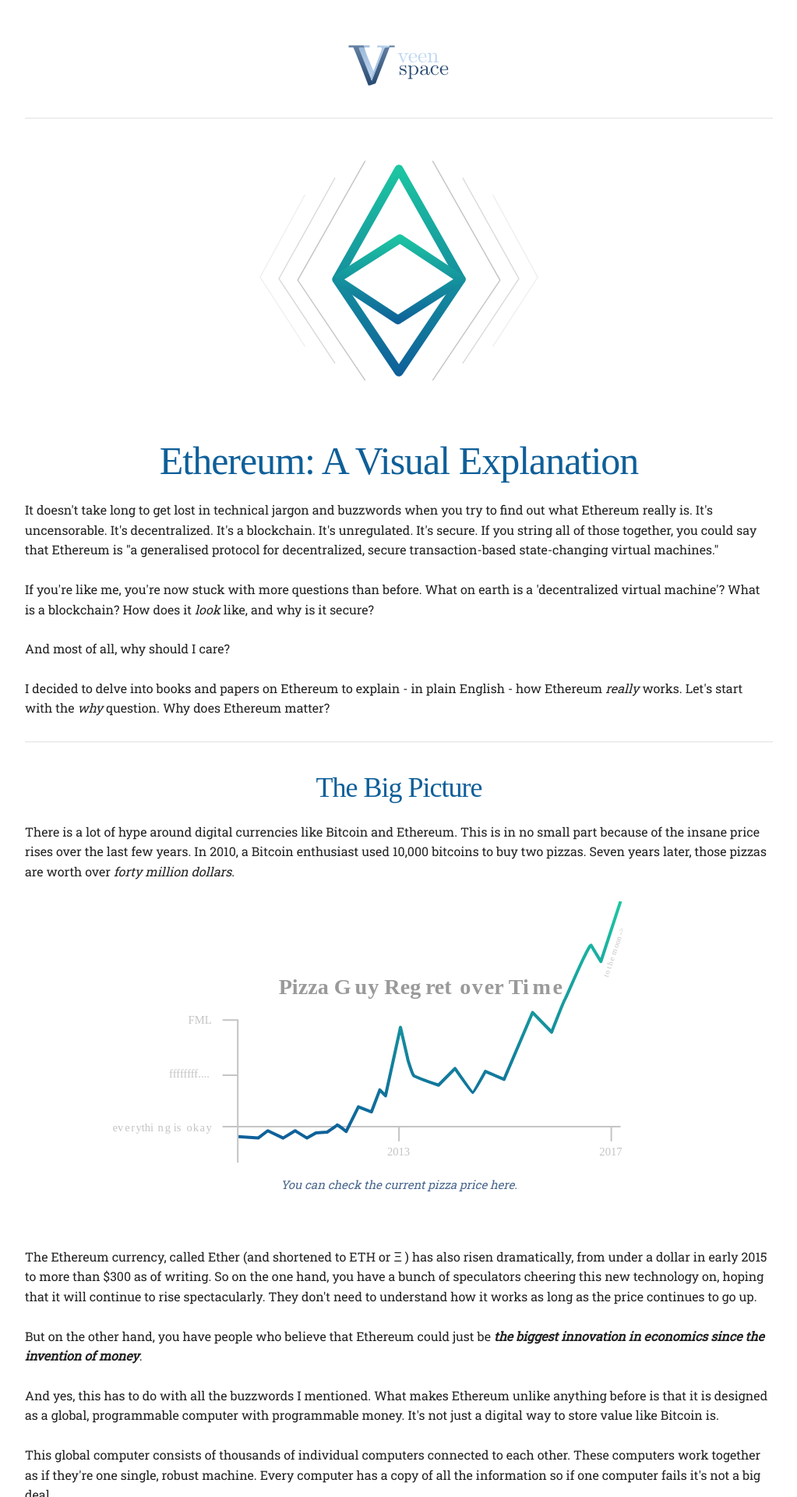
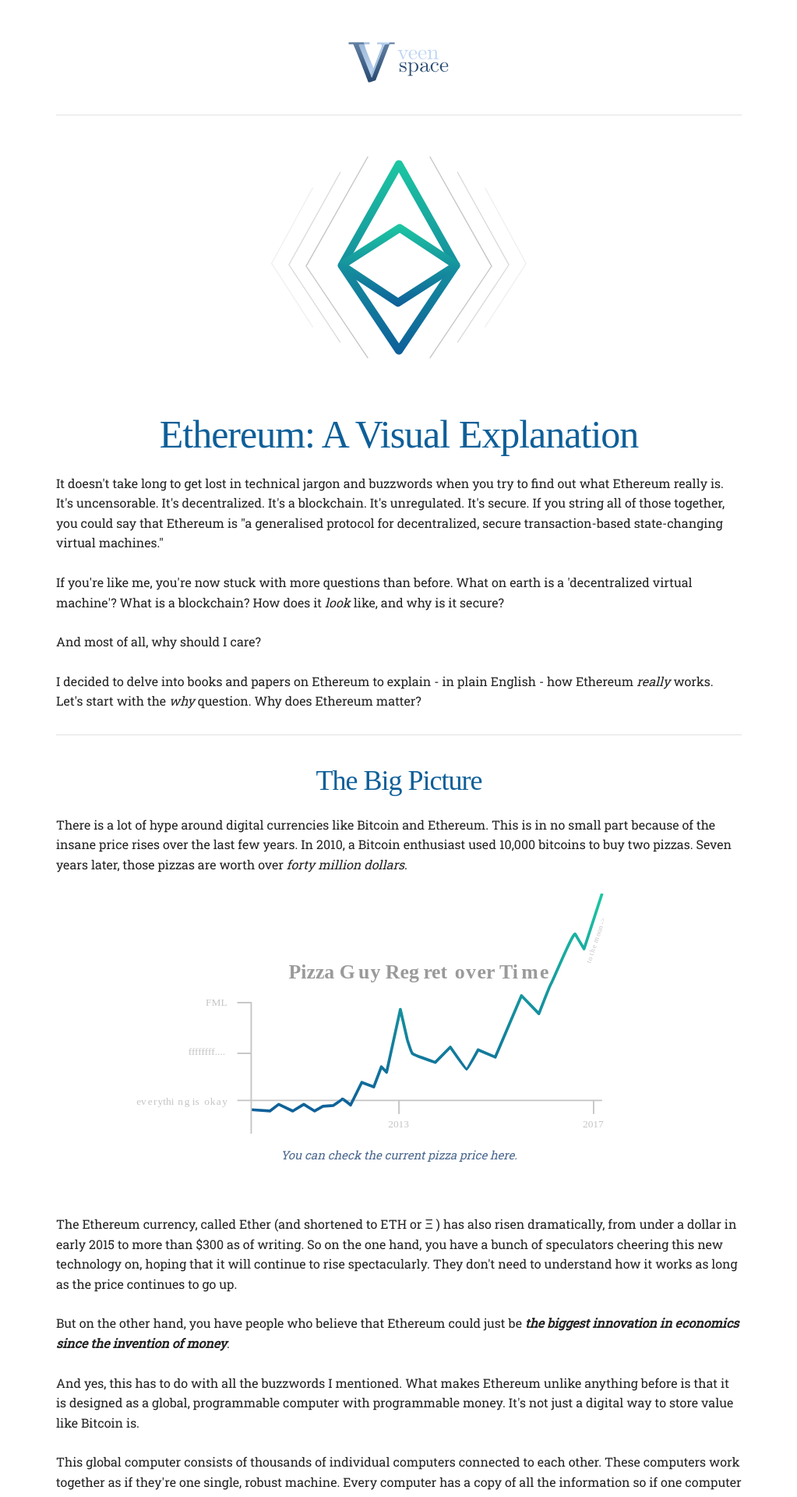
Before and after one commit to vdveen/vdveen.github.io, a Jekyll site: the page ethereum.html, which Jekyll copies as it is, in a window 1280 px wide. Shown: the top 1920 px of the page at 78% size, without its empty margins (128-1151 px from the left). Built offline with Jekyll 4.4.1, drawn with Linux system fonts in a browser that asks for light colours; some web fonts are replaced; some of the changed text lies outside the part shown.

Commit message:
Further HTML improvements

```diff
--- a/css/skeleton.css
+++ b/css/skeleton.css
@@ -31,7 +31,7 @@
 .container {
   position: relative;
   width: 100%;
-  max-width: 960px;
+  max-width: 880px;
   margin: 0 auto;
   padding: 0 20px;
   box-sizing: border-box; }
--- a/ethereum.html
+++ b/ethereum.html
@@ -36,16 +36,15 @@
       <div class="twelve columns">
         <p>It doesn&#39;t take long to get lost in technical jargon and buzzwords when you try to find out what Ethereum really
           is. It&#39;s uncensorable. It&#39;s decentralized. It&#39;s a blockchain. It&#39;s unregulated. It&#39;s secure.
-        If you string all of those together, you could say that Ethereum is "a generalised protocol for decentralized, secure
-        transaction-based state-changing virtual machines."</p>
+          If you string all of those together, you could say that Ethereum is "a generalised protocol for decentralized,
+          secure transaction-based state-changing virtual machines."</p>
 
         <p>If you&#39;re like me, you&#39;re now stuck with more questions than before. What on earth is a &#39;decentralized
           virtual machine&#39;? What is a blockchain? How does it <em>look</em> like, and why is it secure? </p>
 
         <p>And most of all, why should I care?</p>
 
-      <p>I decided to delve into books and papers on Ethereum to explain - in plain English - how Ethereum <em>really</em> works.
-        Let&#39;s start with the <em>why</em> question. Why does Ethereum matter?</p>
+        <p>I decided to delve into books and papers on Ethereum to explain - in plain English - how Ethereum <em>really</em>          works. Let&#39;s start with the <em>why</em> question. Why does Ethereum matter?</p>
 
         <hr> </hr>
         <h3 class="ethtitle">The Big Picture</h3>
@@ -65,45 +64,45 @@
       <div class="twelve columns">
         <p>The Ethereum currency, called Ether (and shortened to ETH or &#926; ) has also risen dramatically, from under a dollar
           in early 2015 to more than $300 as of writing. So on the one hand, you have a bunch of speculators cheering this
-        new technology on, hoping that it will continue to rise spectacularly. They don&#39;t need to understand how it works
-        as long as the price continues to go up.</p>
+          new technology on, hoping that it will continue to rise spectacularly. They don&#39;t need to understand how it
+          works as long as the price continues to go up.</p>
         <p>But on the other hand, you have people who believe that Ethereum could just be <strong><em>the biggest innovation in economics since the invention of money</em></strong>.
         </p>
-      <p>And yes, this has to do with all the buzzwords I mentioned. What makes Ethereum unlike anything before is that it is
-        designed as a global, programmable computer with programmable money. It&#39;s not just a digital way to store value
-        like Bitcoin is. </p>
-      <p>This global computer consists of thousands of individual computers connected to each other. These computers work together
-        as if they&#39;re one single, robust machine. Every computer has a copy of all the information so if one computer
-        fails it&#39;s not a big deal. </p>
+        <p>And yes, this has to do with all the buzzwords I mentioned. What makes Ethereum unlike anything before is that it
+          is designed as a global, programmable computer with programmable money. It&#39;s not just a digital way to store
+          value like Bitcoin is. </p>
+        <p>This global computer consists of thousands of individual computers connected to each other. These computers work
+          together as if they&#39;re one single, robust machine. Every computer has a copy of all the information so if one
+          computer fails it&#39;s not a big deal. </p>
       </div>
     </div>
 
     <div class="row" style="text-align:center">
-      <img src="assets/ethmap.svg" style="max-width: 80%"></img>
-      <h6><em><a href='https://twitter.com/bitcoin_pizza'>The Ethereum Virtual Machine, also called the Global Singleton. </a></em></h6>
+      <img src="assets/ethmap.svg" style="max-width: 70%"></img>
+      <h6><em>The Ethereum Virtual Machine, also called the Global Singleton.</em></h6>
     </div>
 
-    <div class="row" style="margin-top: 5%">
+    <div class="row">
       <div class="twelve columns">
         <p>This global computer - called the Ethereum Virtual Machine - can be used to write agreements about anything of value,
           between anyone on the planet, in a transparent and secure way. It can be used to write apps that anyone can access
-        and interact with. And it&#39;s not just limited to people - <em>computers</em> can interact with the Ethereum Virtual
-        Machine as well. </p>
-      <p>These exchanges of value cannot be controlled by any individual, organization or government. Once something is on the
-        blockchain it can&#39;t be changed on a whim. </p>
-      <p><strong><em>Ethereum can give everyone the power to exchange value, much like the Internet has given everyone the power to communicate.</em></strong>        </p>
+          and interact with. And it&#39;s not just limited to people - <em>computers</em> can interact with the Ethereum
+          Virtual Machine as well. </p>
+        <p>These exchanges of value cannot be controlled by any individual, organization or government. Once something is on
+          the blockchain it can&#39;t be changed on a whim. </p>
+        <p><strong><em>Ethereum can give everyone the power to exchange value, much like the Internet has given everyone the power to communicate.</em></strong>          </p>
         <p>Note the word &#39;can&#39; and &#39;could&#39;. Although Ethereum in its current state can do an awful lot already,
           development is ongoing and learning curves are remarkably steep. </p>
         <p>With that in mind, what is Ethereum made of that makes this all possible? </p>
         <hr></hr>
         <h3 class="ethtitle">Information & Protocols</h3>
         <p>Because exchanging value is arguably the most important thing Ethereum does, we&#39;re gonna start there. What happens
-        when you transfer money to someone? Well, your account is reduced by some amount of money, and another account is
-        increased by the exact same amount of money.</p>
-      <p>Regular banks keep a record of all transactions and use that to determine how much you have. Your balance is simply
-        all money that went in minus all money that went out. To keep track of everyone&#39;s money, banks create a large,
-        time-ordered list of transactions. Such a record of all transactions like that is called a <em>ledger</em> :</p>
+          when you transfer money to someone? Well, your account is reduced by some amount of money, and another account
+          is increased by the exact same amount of money.</p>
       </div>
+    </div>
+    <div class="row">
+      <div class="four columns">
         <table>
           <thead>
             <tr>
@@ -122,23 +121,28 @@
             </tr>
             <tr>
               <td>0002</td>
-          <td>Carol</td>
-          <td>Dave</td>
-          <td>6 Coins</td>
-        </tr>
-        <tr>
-          <td>0003</td>
               <td>...</td>
               <td>...</td>
               <td>...</td>
             </tr>
           </tbody>
         </table>
-    <p></p>
+      </div>
+      <div class="eight columns">
+        <p>Regular banks keep a record of all transactions and use that to determine how much you have. Your balance is simply
+          all money that went in minus all money that went out. To keep track of everyone&#39;s money, banks create a large,
+          time-ordered list of transactions. Such a record of all transactions like that is called a <em>ledger</em>.</p>
+
+      </div>
+    </div>
+    <div class="row">
+      <div class="twelve columns">
         <p>The blockchain is basically a digital ledger. A block is nothing more than a few dozen transactions with some information
           about the block itself. Really, <a href='https://etherchain.org/block/4252446'>see for yourself</a>. The information
-      about itself is called the <em>header</em> of the block, and contains information like the block&#39;s number and who
-      created it. </p>
+          about itself is called the <em>header</em> of the block, and contains information like the block&#39;s number and
+          who created it. </p>
+      </div>
+    </div>
     <p>[img of block]</p>
     <p></p>
     <p>Each block must say which block came before it - this is the <em>chain</em> part of blockchain. In other words, there
```
Lines whose indentation alone changed are shown as unchanged.
